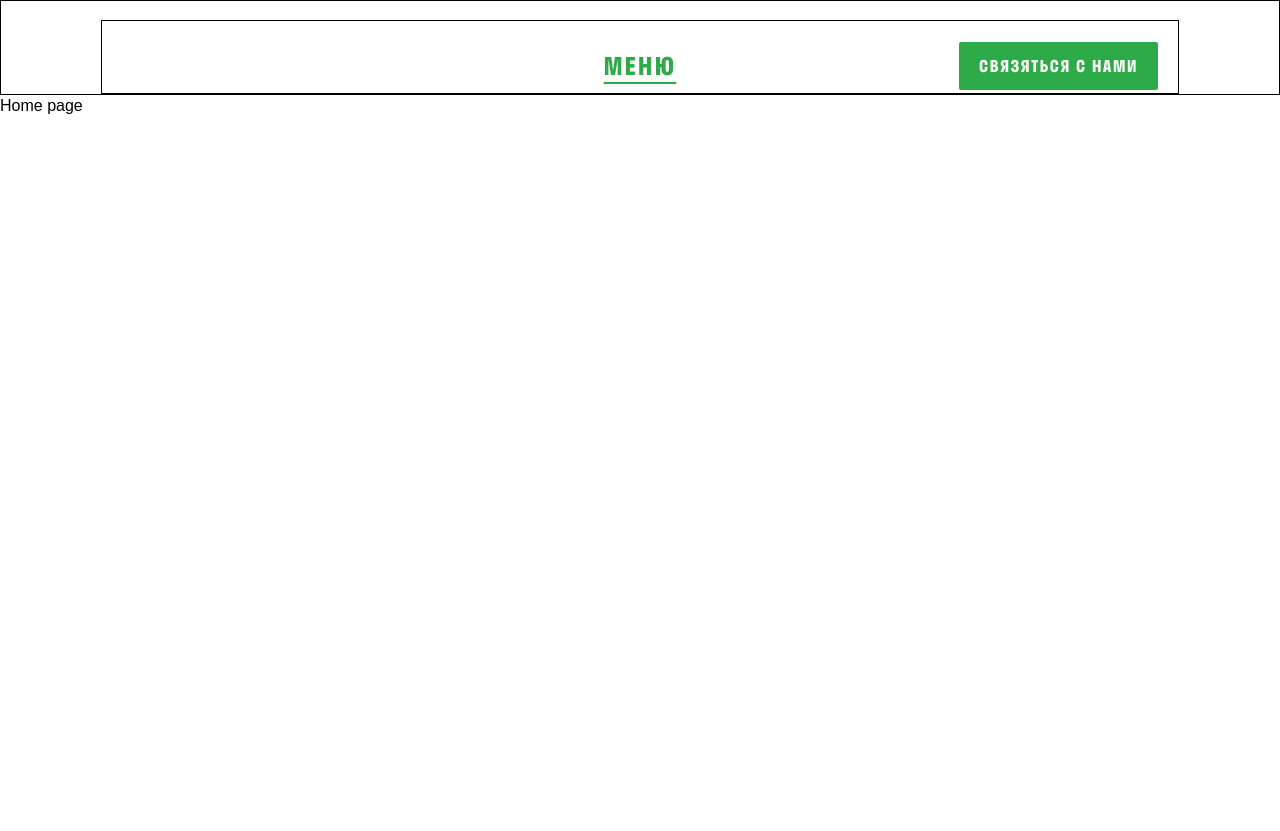
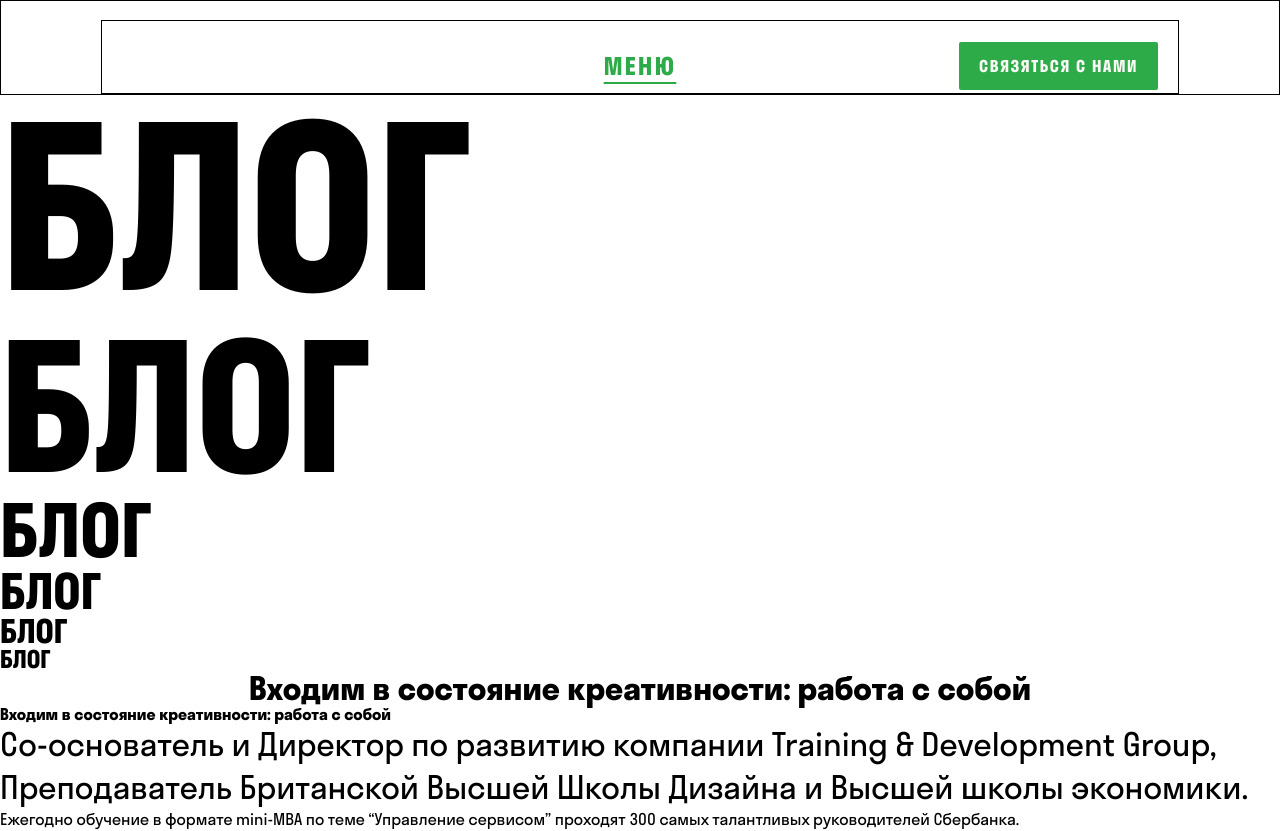
Before and after one commit to DavidEliauri/TBGROUP, a Vue app: page / in a window 1280 px wide. Before the commit the page ends 800 px from the top, so only its background shows below. Built offline with nearby package versions, Linux system fonts and the light colour scheme.

Commit message:
Headings

```diff
--- /dev/null
+++ b/src/assets/scss/headings.scss
@@ -0,0 +1,69 @@
+h1, h2, h3, h4, h5, h6 {
+  font-style: normal;
+  font-family: 'Stratos LC Bold', sans-serif;
+  font-weight: 900;
+  text-transform: uppercase;
+}
+
+h1 {
+  font-size: 224px;
+  line-height: 100%;
+}
+
+h2 {
+  font-size: 176px;
+  line-height: 100%;
+}
+
+h3 {
+  font-size: 72px;
+  line-height: 100%;
+}
+
+h4 {
+  font-size: 48px;
+  line-height: 100%;
+}
+
+h5 {
+  font-size: 32px;
+  line-height: 100%;
+}
+
+h6 {
+  font-size: 24px;
+  line-height: 100%;
+}
+
+.subheader_1 {
+  font-family: 'Stratos LC Bold', sans-serif;
+  font-size: 32px;
+  line-height: 110%;
+  text-align: center;
+}
+
+.subheader_2 {
+  font-family: 'Stratos LC Bold', sans-serif;
+  font-size: 16px;
+  line-height: 105%;
+}
+
+.lead {
+  font-family: 'Stratos LC Regular', sans-serif;
+  font-style: normal;
+  font-weight: 400;
+  font-size: 32px;
+  line-height: 135%;
+}
+
+.body {
+  font-family: 'Stratos LC Regular', sans-serif;
+  font-size: 16px;
+  line-height: 135%;
+}
+
+.body_2 {
+  font-family: 'Stratos LC Regular', sans-serif;
+  font-size: 14px;
+  line-height: 135%;
+}
--- a/src/assets/scss/style.scss
+++ b/src/assets/scss/style.scss
@@ -1,5 +1,6 @@
 @import './fonts.scss';
 @import './captions.scss';
+@import './headings.scss';
 * {
   box-sizing: border-box;
 }
--- a/src/pages/Home.vue
+++ b/src/pages/Home.vue
@@ -1,5 +1,30 @@
 <template>
   <main class="page home-page">
-    Home page
+    <h1>Блог</h1>
+    <h2>Блог</h2>
+    <h3>Блог</h3>
+    <h4>Блог</h4>
+    <h5>Блог</h5>
+    <h6>Блог</h6>
+    <p class="subheader_1">
+      Входим в состояние креативности: работа с собой
+    </p>
+    <p class="subheader_2">
+      Входим в состояние креативности: работа с собой
+    </p>
+    <p class="lead">
+      Со-основатель и Директор по развитию компании
+      Training & Development Group, Преподаватель Британской
+      Высшей Школы Дизайна и Высшей школы экономики.
+    </p>
+    <p class="body">
+      Ежегодно обучение в формате mini-MBA по теме “Управление сервисом” проходят 300 самых талантливых руководителей Сбербанка.
+    </p>
+
   </main>
 </template>
+<style lang="scss">
+.section{
+  height:100vh;
+}
+</style>
```
